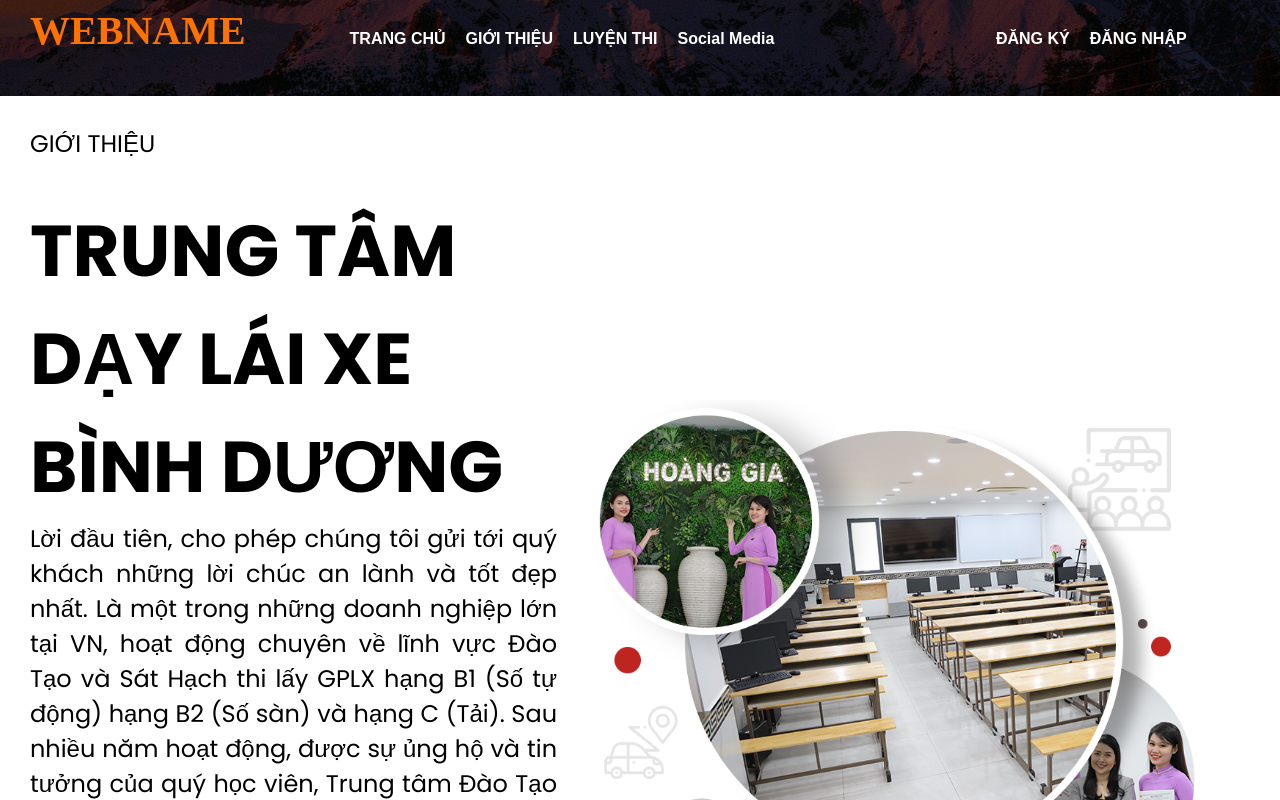
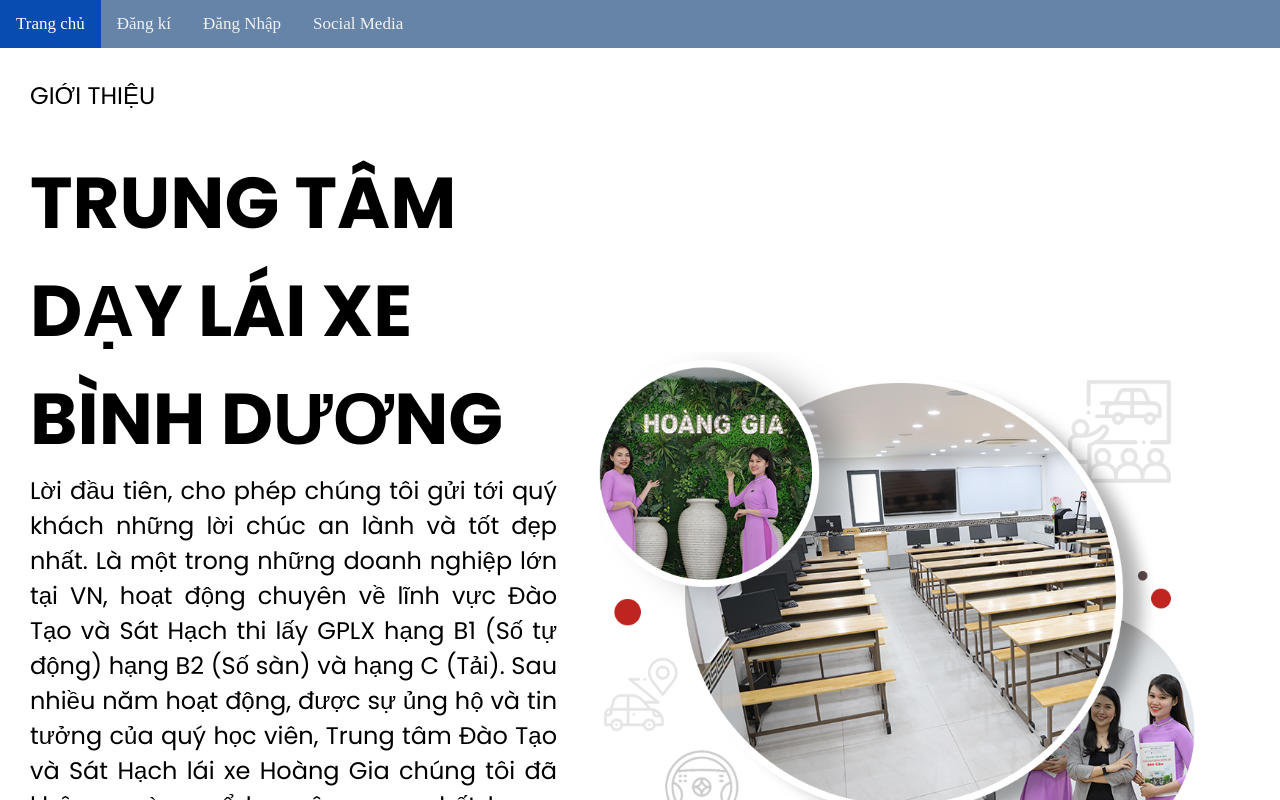
Before and after one commit to hivongseth2/FE-Car, a React (Create React App) app: page / in a window 1280 px wide. Shown: the top 800 px of the page. Built offline with nearby package versions, Linux system fonts and the light colour scheme.

Commit message:
sua menu, ha version 18 xun 17

```diff
--- a/package.json
+++ b/package.json
@@ -9,10 +9,10 @@
     "axios": "0.23.0",
     "bootstrap": "^5.2.3",
     "mdb-react-ui-kit": "^6.0.0",
-    "react": "^18.2.0",
-    "react-dom": "^18.2.0",
+    "react": "^17.0.2",
+    "react-dom": "^17.0.2",
     "react-helmet": "^6.1.0",
-    "react-router-dom": "^6.11.2",
+    "react-router-dom": "5.3.0",
     "react-scripts": "^5.0.1",
     "react-social-media-embed": "^2.0.2",
     "react-tiktok-embed": "^1.0.0",
--- a/src/App.js
+++ b/src/App.js
@@ -1,30 +1,56 @@
 import React from "react";
-import "./App.css";
+// import "./App.css";
 import HomePage from "./views/HomePage";
 import MainLayout from "./views/MainLayout";
 import { useEffect } from "react";
+import Nav from "./views/Nav";
+import { ToastContainer, toast } from "react-toastify";
+
+import "react-toastify/dist/ReactToastify.css";
+import Register from "./views/Register";
+import { BrowserRouter as Router, Switch, Route, Link } from "react-router-dom";
 // import { Helmet } from "react-helmet";
 
 import BangDetail from "./views/BangDetail";
+import Logins from "./views/Logins";
+import Facebook from "./views/Facebook";
 function App() {
   return (
-    <div className="App">
-      {/* <Helmet>
-        <script async src="https://www.tiktok.com/embed.js"></script>
-        <script
-          async
-          defer
-          crossorigin="anonymous"
-          src="https://connect.facebook.net/vi_VN/sdk.js#xfbml=1&version=v17.0"
-          nonce="ocv4IcD6"
-        ></script>
-      </Helmet> */}
+    <Router>
+      <div className="App">
+        <header className="App-header">
+          <Nav />
 
-      <MainLayout>
-        <HomePage></HomePage>
-        <BangDetail></BangDetail>
-      </MainLayout>
-    </div>
+          <Switch>
+            <Route path="/" exact>
+              <HomePage></HomePage>
+            </Route>
+            <Route path="/register">
+              <Register />
+            </Route>
+            <Route path="/login">
+              <Logins />
+            </Route>
+
+            <Route path="/socialmedia">
+              <Facebook />
+            </Route>
+          </Switch>
+        </header>
+        <ToastContainer
+          position="bottom-center"
+          autoClose={5000}
+          hideProgressBar={false}
+          newestOnTop
+          closeOnClick
+          rtl={false}
+          pauseOnFocusLoss
+          draggable
+          pauseOnHover
+          theme="colored"
+        />
+      </div>
+    </Router>
   );
 }
 export default App;
--- a/src/index.js
+++ b/src/index.js
@@ -1,39 +1,11 @@
 import React from "react";
-import ReactDOM from "react-dom/client";
-import "./index.css";
-import App from "./App";
-import "@fortawesome/fontawesome-free/css/all.min.css";
-import Register from "./views/Register";
-import Courses from "./views/Courses";
-import Logins from "./views/Logins";
-import Register_Advise from "./views/Register_advise";
-import reportWebVitals from "./reportWebVitals";
-import { createBrowserRouter, RouterProvider } from "react-router-dom";
-import Facebook from "./views/Facebook";
+// import { ReactDOM } from "react"; // import "./styles/index.scss";
+import ReactDOM from "react-dom";
 
-const router = createBrowserRouter([
-  {
-    path: "/",
-    element: <App />,
-  },
-  {
-    path: "/Course",
-    element: <Courses />,
-  },
-  {
-    path: "/register",
-    element: <Register />,
-  },
-  {
-    path: "/login",
-    element: <Logins />,
-  },
-  {
-    path: "/socialmedia",
-    element: <Facebook />,
-  },
-]);
-
-const root = ReactDOM.createRoot(document.getElementById("root"));
-root.render(<RouterProvider router={router} />);
-reportWebVitals();
+import App from "./App.js";
+ReactDOM.render(
+  <React.StrictMode>
+    <App />
+  </React.StrictMode>,
+  document.getElementById("root")
+);
--- /dev/null
+++ b/src/styles/Nav.scss
@@ -0,0 +1,26 @@
+.topnav {
+    background-color: #6584a8;
+    overflow: hidden;
+  }
+
+  /* Style the links inside the navigation bar */
+  .topnav a {
+    float: left;
+    color: #f2f2f2;
+    text-align: center;
+    padding: 14px 16px;
+    text-decoration: none;
+    font-size: 17px;
+  }
+
+  /* Change the color of links on hover */
+  .topnav a:hover {
+    background-color: #2eabdd;
+    color: black;
+  }
+
+  /* Add a color to the active/current link */
+  .topnav a.active {
+    background-color: #084bb1;
+    color: white;
+  }
--- a/src/views/HomePage.js
+++ b/src/views/HomePage.js
@@ -53,6 +53,7 @@ const HomePage = () => {
             </div>
           </div>
         ))}
+      <BangDetail />
     </div>
   );
 };
--- a/src/views/Logins.js
+++ b/src/views/Logins.js
@@ -1,13 +1,15 @@
 import { useState } from "react";
 import "../styles/Login.scss";
 import MainLayout from "./MainLayout";
-import { useNavigate } from "react-router-dom";
+// import { useNavigate } from "react-router-d?om";
 import { Link } from "react-router-dom";
+import { useHistory } from "react-router-dom";
 import { toast } from "react-toastify";
 
 const Logins = () => {
   const [userName, setUserName] = useState("");
   const [passWord, setPassWord] = useState("");
+  const history = useHistory();
 
   const handleOnchangeInput = (e) => {
     if (e.target.classList.contains("userName")) {
@@ -19,7 +21,7 @@ const Logins = () => {
     }
   };
 
-  const navigate = useNavigate();
+  // const navigate = useNavigate();
 
   // Declare the setError function
   const setError = (errorMessage) => {
@@ -53,7 +55,8 @@ const Logins = () => {
 
       localStorage.setItem("token", data.token);
       localStorage.setItem("user", JSON.stringify(data));
-      navigate("/Course");
+      // navigate("/Course");
+      history.push("/Course");
 
       toast.success(`Chào mừng ${data.fullName} đã quay trở lại!`);
       console.log(data);
@@ -63,7 +66,6 @@ const Logins = () => {
   };
 
   return (
-    <MainLayout>
     <div className="wrapper">
       <h1 className="dang_nhap">Đăng nhập</h1>
       <form>
@@ -104,7 +106,6 @@ const Logins = () => {
         </div>
       </form>
     </div>
-    </MainLayout>
   );
 };
 
--- /dev/null
+++ b/src/views/Nav.js
@@ -0,0 +1,18 @@
+// import "../styles/Nav.scss";
+import { Link, NavLink } from "react-router-dom";
+import "../styles/Nav.scss";
+const Nav = () => {
+  return (
+    <div className="topnav">
+      <NavLink to="/">Trang chủ</NavLink>
+      <NavLink to="/register">Đăng kí</NavLink>
+      <NavLink to="/login">Đăng Nhập</NavLink>
+      {/* <NavLink to="/ForgotPass">Quên Mật khẩu</NavLink> */}
+      {/* <NavLink to="/Info">Ca Nhan</NavLink> */}
+      {/* <NavLink to="/Course">Mua san pham</NavLink> */}
+      <NavLink to="/socialmedia">Social Media</NavLink>
+      {/* <NavLink to="/Cart">Giỏ Hàng </NavLink> */}
+    </div>
+  );
+};
+export default Nav;
--- a/src/views/Register.js
+++ b/src/views/Register.js
@@ -66,7 +66,6 @@ const Register = () => {
   };
 
   return (
-    <MainLayout>
     <form className="my-form">
       <h3>ĐĂNG KÝ</h3>
       <div className="mb-3">
@@ -135,7 +134,9 @@ const Register = () => {
         </p>
       </div>
       <div className="d-grid">
-          <button type="submit" className="btn btn-primary submitBtn"
+        <button
+          type="submit"
+          className="btn btn-primary submitBtn"
           onClick={(e) => handleSubmit(e)}
           value="Submit"
         >
@@ -143,7 +144,6 @@ const Register = () => {
         </button>
       </div>
     </form>
-    </MainLayout>
   );
 };
 export default Register;
```
Also changed, not shown: 1 other file (tests, documents, lock files or other folders). Lines whose indentation alone changed are shown as unchanged.
